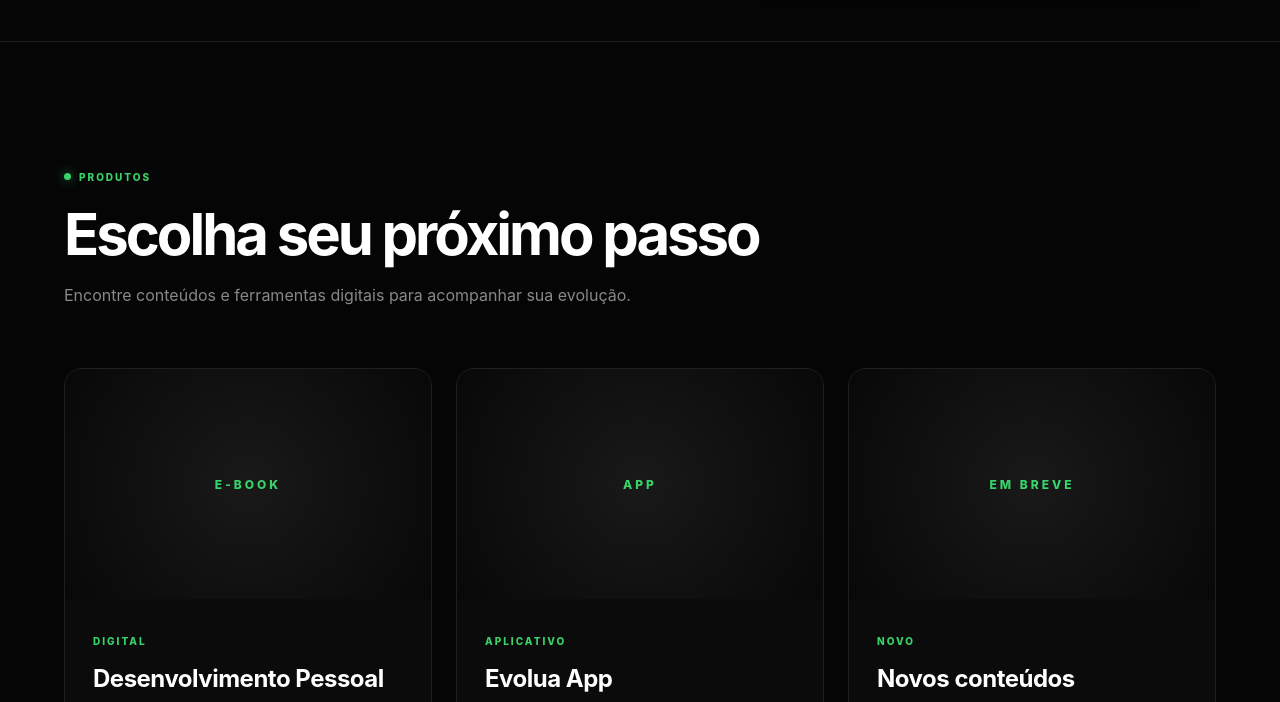
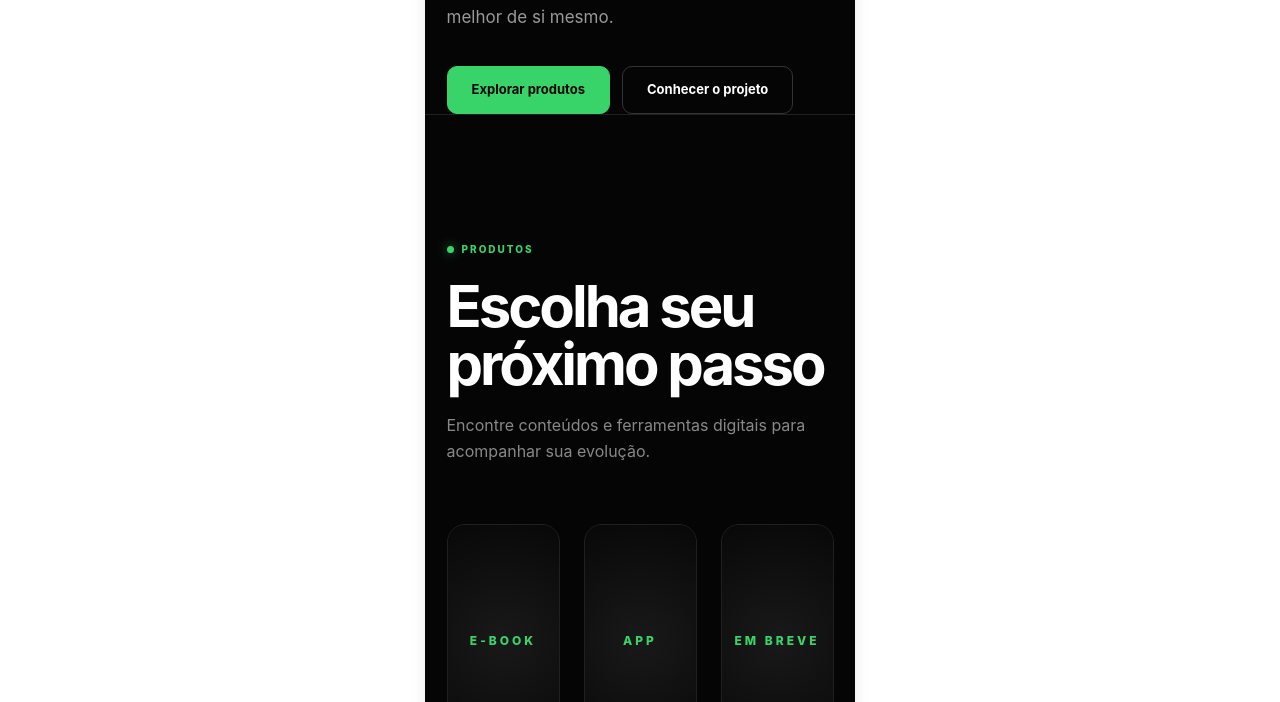
Before and after one commit to johnbiel/Ascenda-Project, a plain HTML site: page index.html in a window 1280 px wide. Shown: the part 751-1453 px from the top of the page. Drawn offline with Linux system fonts and the light colour scheme.

Commit message:
Atualiza area css

```diff
--- /dev/null
+++ b/centralizar.css
@@ -0,0 +1,9 @@
+@media (min-width: 768px) {
+    body {
+        max-width: 430px;
+        margin: 0 auto;
+        min-height: 100vh;
+        background: white;
+        box-shadow: 0 0 15px #00000015;
+    }
+}
--- a/index.html
+++ b/index.html
@@ -9,7 +9,7 @@
     <meta name="description" content="Conteúdos e ferramentas digitais para ajudar você a evoluir.">
 
     <link rel="stylesheet" href="index.css">
-    <link rel="stylesheet" href="responsivo.css">
+    <<link rel="stylesheet" href="centralizar.css">>
 </head>
 
 <body>
```
Also changed, not shown: adm.html (+1 -1 lines), como.html (+1 -1 lines), comunidade.html (+1 -1 lines), descrição.html (+1 -1 lines), produtos.html (+1 -1 lines).
